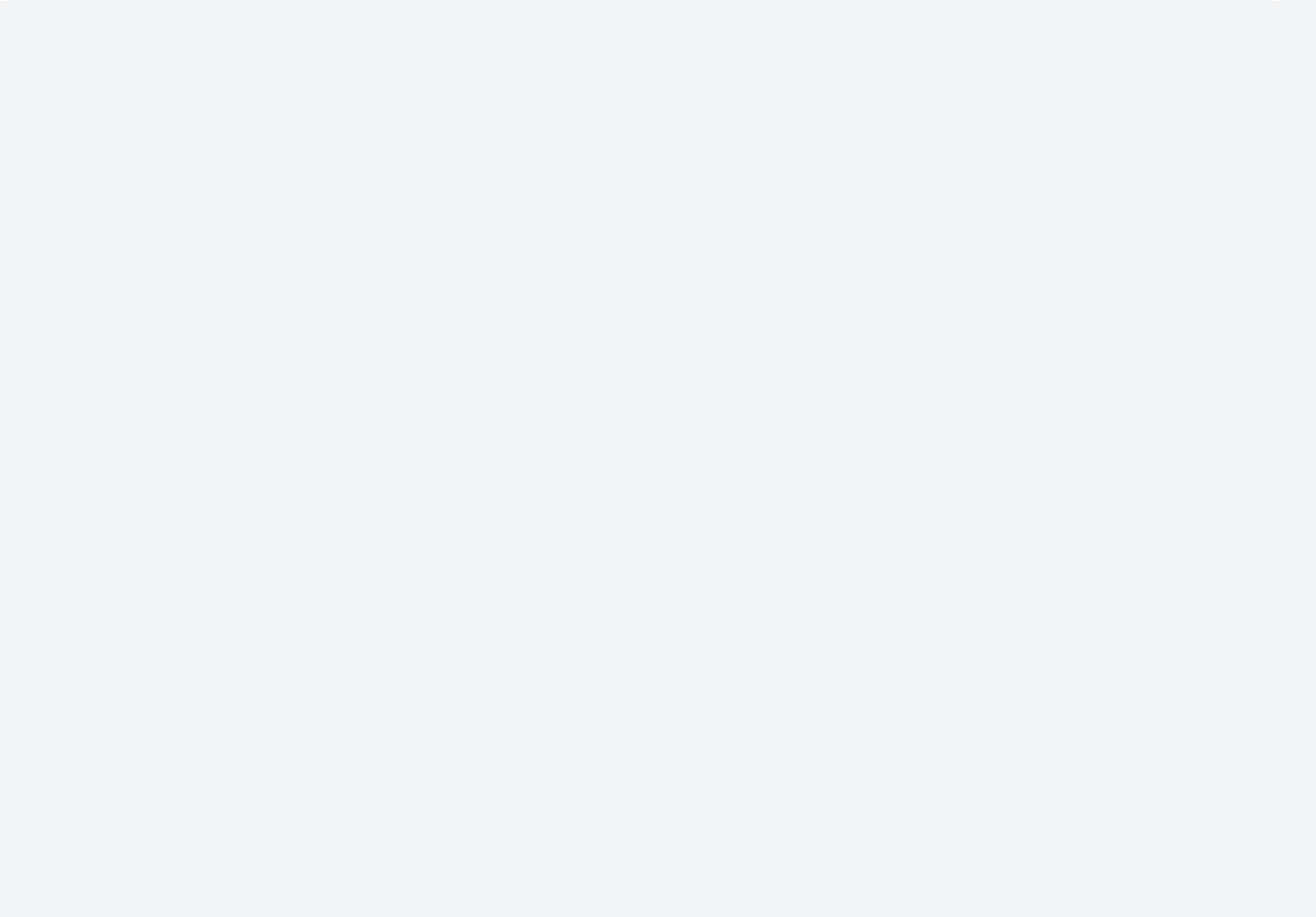
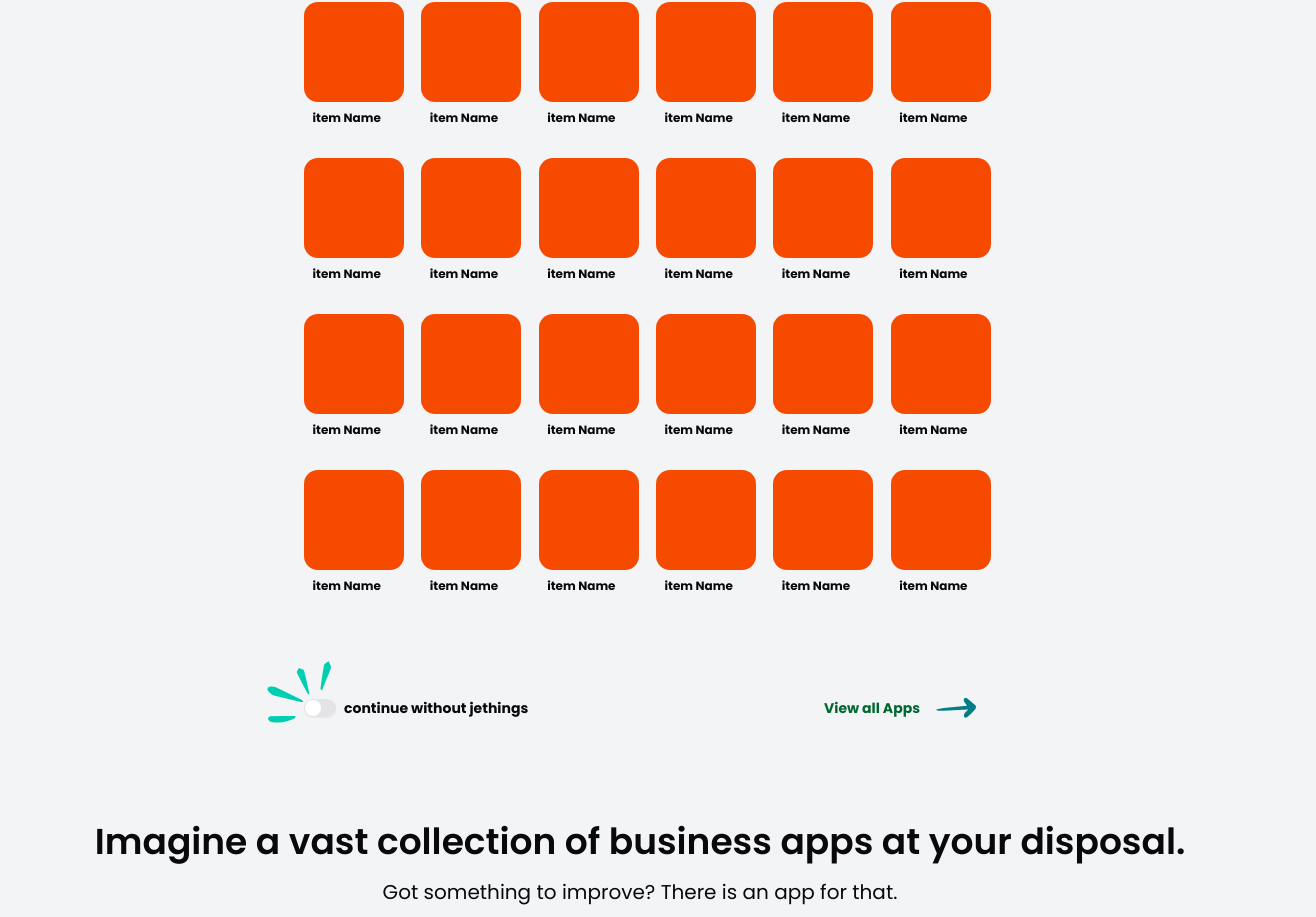
Before and after one commit to chrhi/jethings-lp, a Next.js app: page / in a window 1280 px wide. Shown: the part 630-1547 px from the top of the page, 1316 px wide, since content can reach past the window. Before the commit the page ends 1070 px from the top, so only its background shows below. Built offline with nearby package versions, Linux system fonts and the light colour scheme.

Commit message:
feat: update docs

```diff
--- a/package.json
+++ b/package.json
@@ -9,9 +9,11 @@
   },
   "dependencies": {
     "@radix-ui/react-accordion": "^1.2.12",
+    "@radix-ui/react-avatar": "^1.1.11",
     "@radix-ui/react-dialog": "^1.1.15",
     "@radix-ui/react-navigation-menu": "^1.2.14",
     "@radix-ui/react-slot": "^1.2.3",
+    "@radix-ui/react-switch": "^1.2.6",
     "class-variance-authority": "^0.7.1",
     "clsx": "^2.1.1",
     "framer-motion": "^12.23.12",
--- a/src/app/layout.tsx
+++ b/src/app/layout.tsx
@@ -51,7 +51,7 @@ export default function RootLayout({
 }>) {
   return (
     <html lang="en">
-      <body className={`${poppins.variable} ${caveat.variable} antialiased light`}>
+      <body className={`${poppins.variable} ${caveat.variable} antialiased light overflow-x-hidden`}>
         <SiteHeader />
         {children}
       </body>
--- a/src/app/page.tsx
+++ b/src/app/page.tsx
@@ -1,12 +1,124 @@
 import Hero from "@/components/hero";
+import { Switch } from "@/components/ui/switch";
+import Image from "next/image";
 
 export default function Page() {
   return (
     <>
-      <Hero />
-      <div className="w-full h-[400px]">
+    <div className="flex flex-col gap-y-8 items-center min-h-screen h-fit">
+
+        <Hero />
+      <div className="w-full  min-h-[400px] h-fit">
+       <div className="max-w-2xl mx-auto grid grid-cols-6 gap-8">
+
+        {[1,2,3,4,5,6,7,8,9,10,11,12,13,14,15,16,17,18,19,20,21,22,23,24].map(item => {
+
+        return (
+       <div className="flex flex-col gap-y-2">
+      <div className="w-[100px] h-[100px] bg-orange-600 rounded-xl"> </div>
+          <p className="text-xs font-bold text-center">item Name</p>
+        </div>
+        )
+       })}
+        </div>
+
 
       </div>
+
+
+
+
+       <div className="w-full h-[100px] max-w-2xl my-8  mx-auto flex items-center justify-between relative">
+<div className="flex items-center justify-start gap-2 relative ">
+  <Image src={"/odoo-assets/corner_4.svg"} alt="the image " width={70} height={70} className="mb-8  absolute -left-10 -top-10"  />
+
+<Switch />
+<p className="text-sm text-start font-bold ">continue without jethings</p>
+</div>
+
+<div className="text-green-800 font-bold text-end flex items-center justify-end gap-x-4 ">
+  <p className="font-bold text-sm">View all Apps </p>
+ <Image src={"/odoo-assets/secondary_arrow_sm_03.svg"} alt="the image " width={40} height={40} />
+</div>
+</div>
+
+
+
+
+         <div className="flex flex-col gap-y-4 items-center">
+          <h2 className="font-semibold text-4xl ">Imagine a vast collection of business apps at your disposal.</h2>
+         <div className="flex flex-col items-center gap-y-2">
+           <p className="text-xl">
+            Got something to improve? There is an app for that.
+          </p>
+          <p className="text-xl">No complexity, no cost, just a one-click install.</p>
+         </div>
+         <div className="flex flex-col items-center my-4 gap-y-2">
+           <p className="text-lg">Each app simplifies a process and empowers more people.</p>
+          <p className="text-lg">Imagine the impact when everyone gets the right tool for the job, with perfect integration.</p>
+         </div>
+         </div>
+
+
+
+         <div className="w-full rounded-l-full bg-white  shadow-2xl h-[900px] ml-18 relative my-32 flex flex-col gap-y-8 items-center pt-20 ">
+
+          <div className="w-[700px] h-[150px]  absolute right-0 -top-20 ">
+                  <div className="relative flex items-center justify-start ">
+
+
+                    {/* <Avatar className="w-[70px] h-[70px] absolute top-5 left-15 z-20"  >
+  <AvatarImage src="/jethings-openghraf.png" />
+  <AvatarFallback>CN</AvatarFallback>
+</Avatar> */}
+
+      <Image src={"/odoo-assets/highlights/bg_yellow.svg"} alt="yellow image" width={250} height={100} />
+       <div className="w-fit h-fit py-4 px-6  shadow-lg rounded-full bg-white z-10 absolute left-20 ">
+
+            <p className="text-lg text-start  ">If you simplify everything, you can do anything!</p>
+
+            <span className="text-gray-400 text-xs">- Bill McDermott, former CEO of SAP</span>
+       </div>
+
+
+                  </div>
+          </div>
+
+
+
+
+
+           <h1 className="relative font-caveat text-[4.8rem] md:text-[5.2rem] font-bold leading-tight text-[#0F1117]">
+                     Level up your quality of  {" "}
+                      <span className="relative inline-block">
+                        <span className="relative z-10">work</span>
+                        <Image
+                          src="/odoo-assets/highlights/green_highlight_03.svg"
+                          alt="highlight"
+                          width={600}
+                          height={60}
+                          className="absolute bottom-[12%] left-0 w-full z-0"
+                          priority
+                        />
+                      </span>
+                    </h1>
+
+
+                    <div className="w-full h-[600px] max-w-4xl bg-blue-600">
+
+                    </div>
+
+         </div>
+
+
+
+         <div className="w-full h-[400px]">
+
+         </div>
+
+
+
+    </div>
     </>
   );
 }
--- a/src/components/hero.tsx
+++ b/src/components/hero.tsx
@@ -7,8 +7,8 @@ import { Button } from "./ui/button";
 export default function Hero() {
   return (
  <>
-    <section className="relative   py-16   curved-edge ">
-      <MaxWidthWrapper className="h-fit">
+    <section className="relative   py-16   curved-edge  ">
+      <MaxWidthWrapper className="h-fit mt-20">
         <div className="flex flex-col items-center  text-center gap-y-8 ">
           {/* HEADLINE */}
           <h1 className="relative font-caveat text-[4.8rem] md:text-[5.2rem] font-bold leading-tight text-[#0F1117]">
@@ -58,9 +58,9 @@ export default function Hero() {
 
             {/* price text */}
             <div className="text-[#45ACAB] font-caveat text-2xl md:text-3xl rotate-[-6deg] ">
-              <span className="italic font-bold">50 DZD / commond</span>
+              <span className="italic text-3xl !font-[700]">50 DZD / commond</span>
               <br />
-              <span className="text-xl md:text-2xl font-bold">for each customer</span>
+              <span className="text-xl md:text-2xl !font-[700]">for each customer</span>
             </div>
           </div>
         </div>
--- a/src/components/layout/side-header.tsx
+++ b/src/components/layout/side-header.tsx
@@ -18,10 +18,10 @@ export const SiteHeader = () => {
     }, [])
 
     return (
-        <div className={`w-full h-[70px] sticky top-0 z-50 bg-white overflow-visible transition-all duration-200 ${isScrolled ? "border-b" : ""}`}>
+        <div className={`w-full h-[70px] fixed top-0 z-50 bg-transparent  overflow-visible transition-all duration-200 ${isScrolled ? " py-2 " : ""}`}>
 
 
- <MaxWidthWrapper className="flex items-center justify-between h-[70px] relative overflow-visible gap-8">
+ <MaxWidthWrapper className={`flex items-center justify-between h-[70px] relative overflow-visible gap-8 ${isScrolled ? " border bg-white rounded-lg " : ""}`}>
   <div className="h-full w-fit flex items-center justify-start gap-x-4 overflow-visible">
       <h1 className="font-bold text-2xl">Jethings</h1>
 
--- /dev/null
+++ b/src/components/ui/avatar.tsx
@@ -0,0 +1,53 @@
+"use client"
+
+import * as React from "react"
+import * as AvatarPrimitive from "@radix-ui/react-avatar"
+
+import { cn } from "@/lib/utils"
+
+function Avatar({
+  className,
+  ...props
+}: React.ComponentProps<typeof AvatarPrimitive.Root>) {
+  return (
+    <AvatarPrimitive.Root
+      data-slot="avatar"
+      className={cn(
+        "relative flex size-8 shrink-0 overflow-hidden rounded-full",
+        className
+      )}
+      {...props}
+    />
+  )
+}
+
+function AvatarImage({
+  className,
+  ...props
+}: React.ComponentProps<typeof AvatarPrimitive.Image>) {
+  return (
+    <AvatarPrimitive.Image
+      data-slot="avatar-image"
+      className={cn("aspect-square size-full", className)}
+      {...props}
+    />
+  )
+}
+
+function AvatarFallback({
+  className,
+  ...props
+}: React.ComponentProps<typeof AvatarPrimitive.Fallback>) {
+  return (
+    <AvatarPrimitive.Fallback
+      data-slot="avatar-fallback"
+      className={cn(
+        "bg-muted flex size-full items-center justify-center rounded-full",
+        className
+      )}
+      {...props}
+    />
+  )
+}
+
+export { Avatar, AvatarImage, AvatarFallback }
--- /dev/null
+++ b/src/components/ui/switch.tsx
@@ -0,0 +1,31 @@
+"use client"
+
+import * as React from "react"
+import * as SwitchPrimitive from "@radix-ui/react-switch"
+
+import { cn } from "@/lib/utils"
+
+function Switch({
+  className,
+  ...props
+}: React.ComponentProps<typeof SwitchPrimitive.Root>) {
+  return (
+    <SwitchPrimitive.Root
+      data-slot="switch"
+      className={cn(
+        "peer data-[state=checked]:bg-primary data-[state=unchecked]:bg-input focus-visible:border-ring focus-visible:ring-ring/50 dark:data-[state=unchecked]:bg-input/80 inline-flex h-[1.15rem] w-8 shrink-0 items-center rounded-full border border-transparent shadow-xs transition-all outline-none focus-visible:ring-[3px] disabled:cursor-not-allowed disabled:opacity-50",
+        className
+      )}
+      {...props}
+    >
+      <SwitchPrimitive.Thumb
+        data-slot="switch-thumb"
+        className={cn(
+          "bg-background dark:data-[state=unchecked]:bg-foreground dark:data-[state=checked]:bg-primary-foreground pointer-events-none block size-4 rounded-full ring-0 transition-transform data-[state=checked]:translate-x-[calc(100%-2px)] data-[state=unchecked]:translate-x-0"
+        )}
+      />
+    </SwitchPrimitive.Root>
+  )
+}
+
+export { Switch }
```
Also changed, not shown: 1 other file (tests, documents, lock files or other folders).
